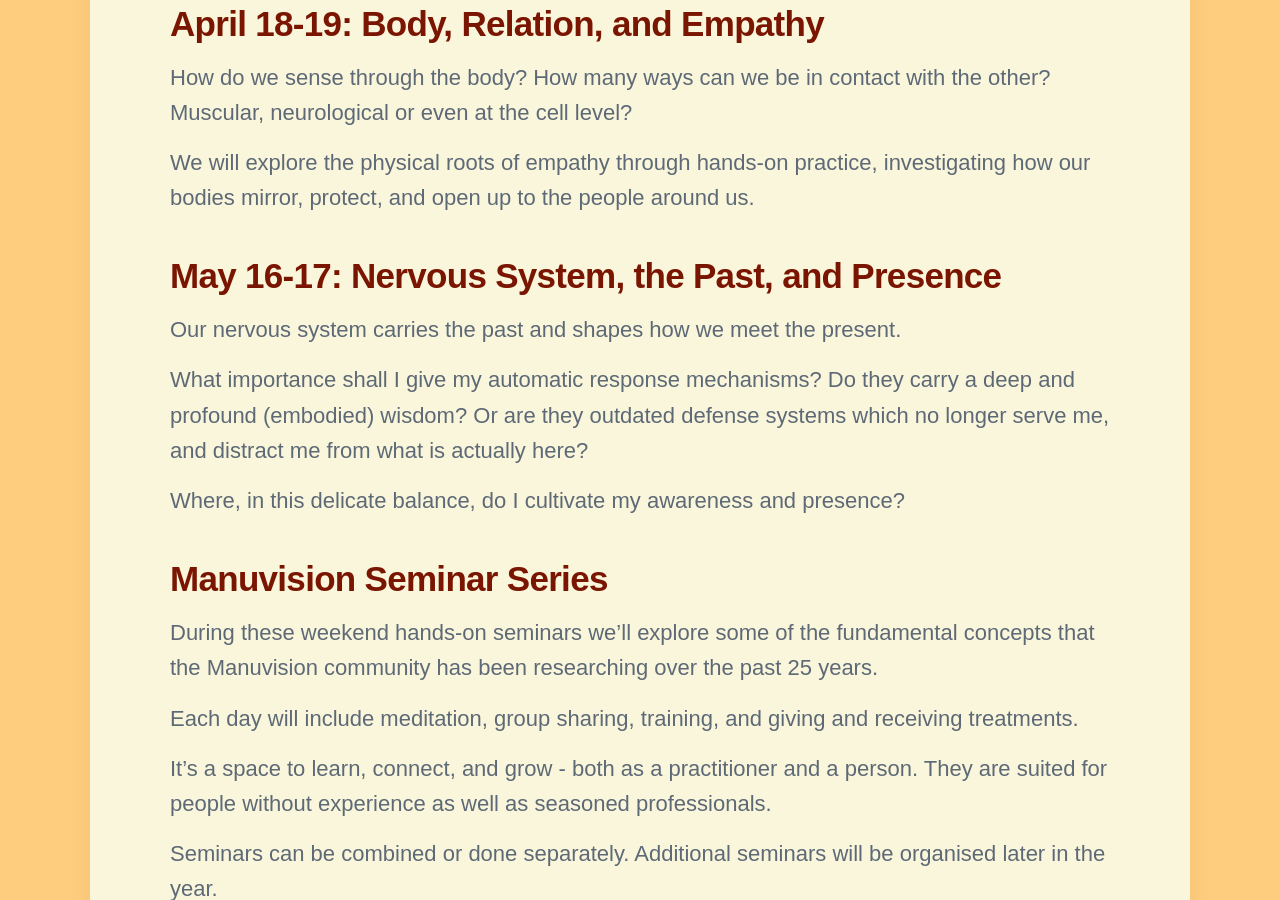
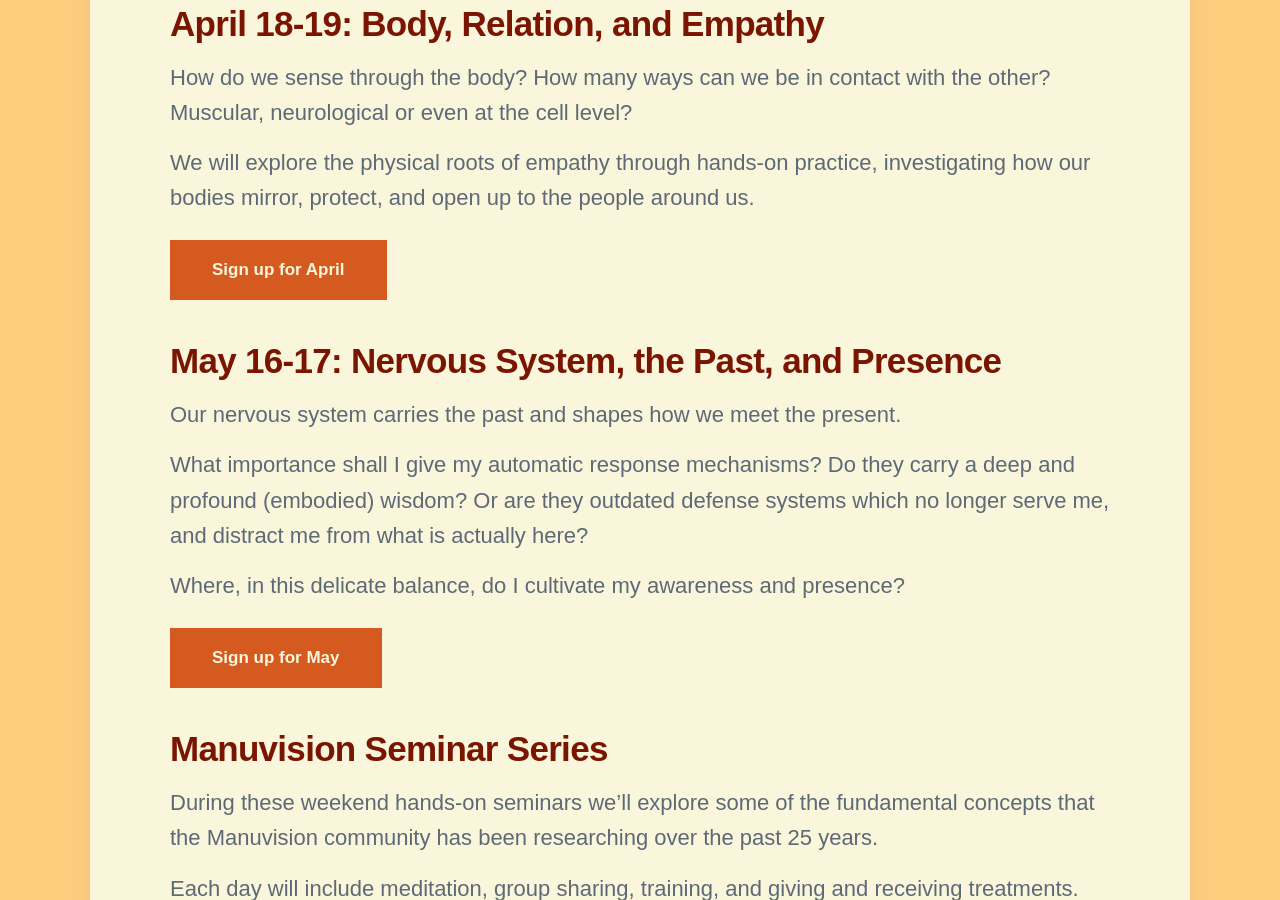
Before and after one commit to threekeytherapy/threekeytherapy.com, a Jekyll site: the page built from _workshops/seminar.md, in a window 1280 px wide and 900 px high, scrolled down 787 px. Built offline with Jekyll 4.4.1, drawn with Linux system fonts in a browser that asks for light colours; nearby versions of some CDN libraries; some web fonts are replaced; some of the changed text lies outside the part shown.

Commit message:
tweak button text

```diff
--- a/_workshops/seminar.md
+++ b/_workshops/seminar.md
@@ -16,6 +16,8 @@
 
 We will explore the physical roots of empathy through hands-on practice, investigating how our bodies mirror, protect, and open up to the people around us.
 
+<a href="https://docs.google.com/forms/d/e/1FAIpQLSfedOwqgeUFkYRbSCpyEipGyT1pS77dvJDGM4vBJfvhPEI72g/viewform?usp=dialog)" class="button button--large">Sign up for April</a>
+
 ## May 16-17: Nervous System, the Past, and Presence
 
 Our nervous system carries the past and shapes how we meet the present.
@@ -25,6 +27,8 @@
 Or are they outdated defense systems which no longer serve me, and distract me from what is actually here?
 
 Where, in this delicate balance, do I cultivate my awareness and presence?
+
+<a href="https://docs.google.com/forms/d/e/1FAIpQLSdB7Ht1XsgjhJ_wUsZOTNzaklkYhHqHUIGBeScsImi8QX3eEQ/viewform?usp=dialog" class="button button--large">Sign up for May</a>
 
 ## Manuvision Seminar Series
 
@@ -60,7 +64,3 @@
 
 May 16th, 09:00 - 18:00
 May 17th, 09:00 - 18:00
-
--
-
-<a href="/contact" class="button button--large">I'm interested, tell me more!</a>
```
Also changed, not shown: _workshops/fast-retreat.md (+1 -1 lines).
